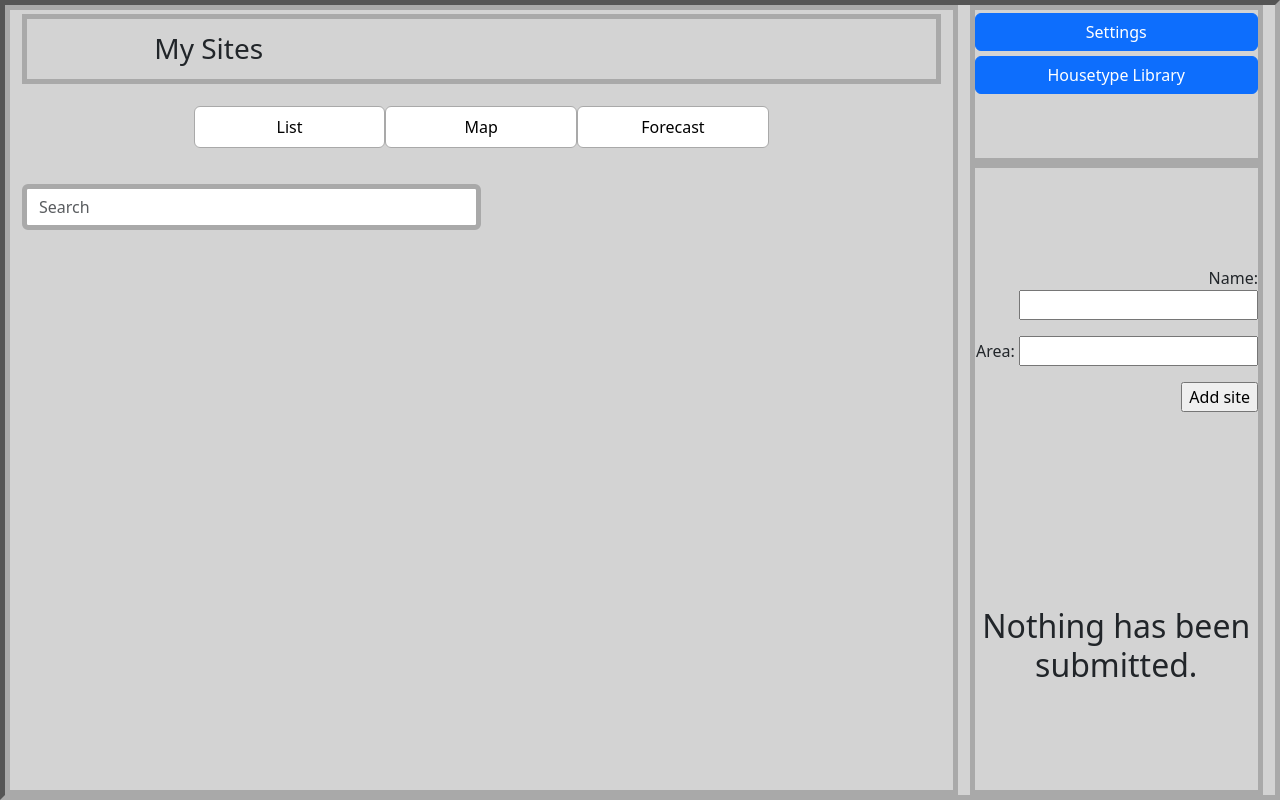
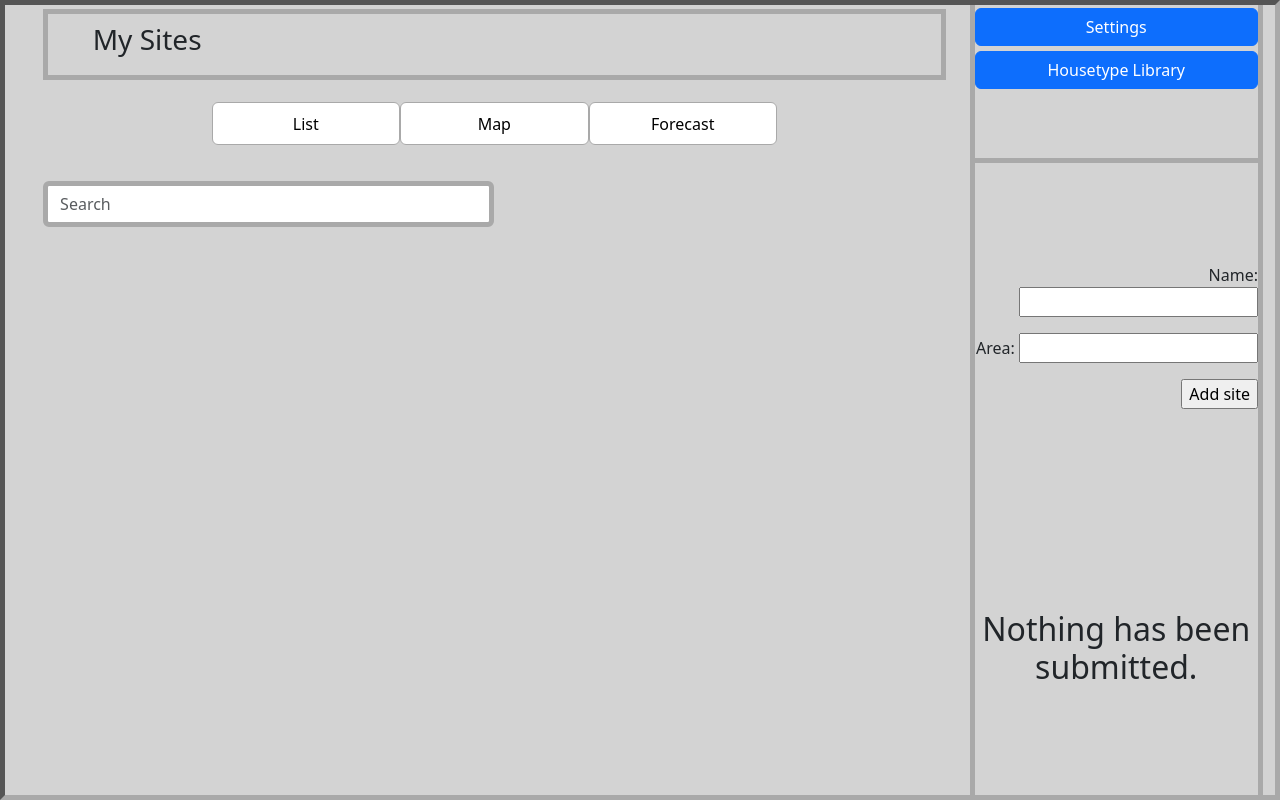
Before and after one commit to Saihan786/SiteBuilder, a Django app: page /homepage in a window 1280 px wide. Run offline with Django 5.2, Linux system fonts and the light colour scheme; some libraries are stand-ins or nearby versions.

Commit message:
Fix borderlines

```diff
--- a/website/SB_project/SB_app/static/SB_app/style.css
+++ b/website/SB_project/SB_app/static/SB_app/style.css
@@ -12,6 +12,26 @@ body {
   border-style: inset;
   border-color: darkgrey;
 
+}
+.separating_right_line {
+  border-right-width: thick;
+  border-right-style: solid;
+  border-right-color: darkgrey;
+}
+.separating_left_line {
+  border-left-width: thick;
+  border-left-style: solid;
+  border-left-color: darkgrey;
+}
+.separating_bottom_line {
+  border-bottom-width: thick;
+  border-bottom-style: solid;
+  border-bottom-color: darkgrey;
+}
+.separating_top_line {
+  border-top-width: thick;
+  border-top-style: solid;
+  border-top-color: darkgrey;
 }
 #wrapper {
   height: 100%;
@@ -65,6 +85,9 @@ body {
 #homepage_form {
   text-align: right;
 }
+#homepage_contents{
+  padding-left: 3%;
+}
 
 .url {
     padding-top: 5%;
@@ -80,10 +103,14 @@ body {
 
 .page_header {
   font-family: system-ui;
-  display: grid;
-  place-items: center;
+  /* display: grid;
+  place-items: center; */
+  padding-top: 1%;
+  padding-bottom: 1%;
+  text-align: left;
   height: 100%;
-  padding-right: 60%;
+  /* padding-right: 80%; */
+  padding-left: 5%;
 }
 .search_form {
   padding-top: 2%;
--- a/website/SB_project/SB_app/templates/SB_app/homepage.html
+++ b/website/SB_project/SB_app/templates/SB_app/homepage.html
@@ -10,9 +10,8 @@
   </head>
   <body>
     <div class="container-fluid">
-
-      <div class="row" id="wrapper">
-        <div class="col-9 wrapper_border">
+      <div class="row vsize_100">
+        <div class="col-9" id="homepage_contents">
           <div class="vsize_10">
             <div class="vsize_5"></div>
             <div class="vsize_90">
@@ -22,6 +21,7 @@
             </div>
             <div class="vsize_5"></div>
           </div>
+
           <div class="vsize_10">
             <div class="row toggle_views">
               <button type="button" class="col btn btn-primary toggle_view_button">List</button>
@@ -29,16 +29,22 @@
               <button type="button" class="col btn btn-primary toggle_view_button">Forecast</button>
             </div>
           </div>
+
           <div class="vsize_10">
             <form class="search_form vsize_100">
               <input class="search_box form-control mr-sm-2" type="text" placeholder="Search" aria-label="Search">
             </form>
           </div>
-          <div class="vsize_70"></div>
+
+          <div class="vsize_70">
+
+          </div>
         </div>
 
+
+
         <div class="col-3">
-          <div class="vsize_20 wrapper_border">
+          <div class="vsize_20 separating_left_line separating_bottom_line separating_right_line">
             <div class="padded_button">
               <a class="page_link btn btn-primary togglebuttons" role="button" href="{% url 'settings' %}">Settings</a>
             </div>
@@ -46,7 +52,7 @@
               <a class="page_link btn btn-primary togglebuttons" role="button" href="{% url 'htl' %}">Housetype Library</a>
             </div>
           </div>
-          <div class="vsize_80 wrapper_border" id="homepage_form_content">
+          <div class="vsize_80 separating_left_line separating_right_line" id="homepage_form_content">
             <div id="homepage_form">
               {% if form %}
                 <form action="" method="post" enctype="multipart/form-data" >
@@ -69,6 +75,6 @@
             </div>
           </div>
         </div>
-      </div>
+    </div>
   </body>
 </html>
```
